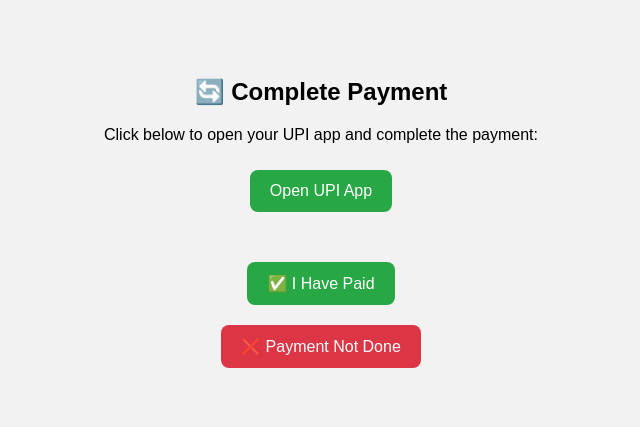
After one commit to amemitroofficial9/aditya_concert, a Flask app: page /pending in a window 1280 px wide. The commit adds this page. Shown: the top 427 px of the page, without its empty margins (319-959 px from the left). Run offline with Flask 3, Linux system fonts and the light colour scheme.

Commit message:
🎯 UPI flow with promo code and payment confirmation integrated

```diff
--- a/app.py
+++ b/app.py
@@ -42,66 +42,61 @@ def book():
 
     session['category'] = category
     session['amount'] = session['tickets'] * CATEGORY_PRICES[category]
-    session['promo'] = ''
-    session['discount'] = 0
-
     return redirect('/payment')
 
 @app.route('/payment', methods=['GET', 'POST'])
 def payment():
-    original_amount = session.get("amount", 0)
-    promo_code = request.form.get("promo_code", "").strip().lower()
-    apply_promo = request.form.get("apply_promo") == "yes"
-    method = request.form.get("payment_method")
+    if request.method == 'POST':
+        method = request.form.get("payment_method")
+        promo_code = request.form.get("promo_code", "").strip().lower()
+        user_upi_id = request.form.get("upi_id")
 
-    # If applying promo only
-    if apply_promo:
+        # Base amount
+        tickets = session.get("tickets", 1)
+        category = session.get("category")
+        base_amount = CATEGORY_PRICES.get(category, 0) * tickets
+
+        # Apply promo code
         if promo_code == "enjoy":
-            discount = int(original_amount * 0.10)
-            final_amount = original_amount - discount
-            session['promo'] = promo_code
-            session['discount'] = discount
-        elif promo_code:
+            amount = int(base_amount * 0.9)
+            session['promo'] = 'enjoy'
+            session['discount'] = base_amount - amount
+        else:
+            amount = base_amount
             session['promo'] = ''
             session['discount'] = 0
-            return render_template("payment.html", amount=original_amount, error="❌ Invalid promo code")
+            if promo_code != "":
+                return render_template("payment.html", amount=amount, error="❌ Invalid promo code")
+
+        session['amount'] = amount
+
+        if method in ["phonepe", "gpay"]:
+            if not user_upi_id:
+                return render_template("payment.html", amount=amount, error="Please enter your UPI ID.")
+
+            upi_url = f"upi://pay?pa={YOUR_UPI_ID}&pn={RECEIVER_NAME}&am={amount}&cu=INR"
+            session['upi_url'] = upi_url
+            return redirect('/pending')
+
+        elif method == "card":
+            if not request.form.get("card_number") or not request.form.get("expiry") or not request.form.get("cvv"):
+                return render_template("payment.html", amount=amount, error="Please fill in all card details.")
+            return redirect("/success")
+
+        elif method == "other":
+            if not request.form.get("other_option"):
+                return render_template("payment.html", amount=amount, error="Please select a valid payment option.")
+            return f"<h2>🔧 '{request.form.get('other_option')}' payment method coming soon. Please use UPI for now.</h2>"
+
         else:
-            session['promo'] = ''
-            session['discount'] = 0
-            final_amount = original_amount
+            return render_template("payment.html", amount=amount, error="Please select a payment method.")
+    else:
+        return render_template("payment.html", amount=session.get('amount', 0))
 
-        return render_template("payment.html", amount=session.get("amount", original_amount))
-
-    # Now confirm actual payment
-    discount = session.get("discount", 0)
-    amount = original_amount - discount
-    session['amount'] = amount
-
-    # UPI Payment
-    if method in ["phonepe", "gpay"]:
-        user_upi_id = request.form.get("upi_id")
-        if not user_upi_id:
-            return render_template("payment.html", amount=amount, error="Please enter your UPI ID.")
-        session['payer_upi'] = user_upi_id
-        upi_url = f"upi://pay?pa={YOUR_UPI_ID}&pn={RECEIVER_NAME}&am={amount}&cu=INR"
-        return redirect(upi_url)
-
-    # Card Payment
-    elif method == "card":
-        if not request.form.get("card_number") or not request.form.get("expiry") or not request.form.get("cvv"):
-            return render_template("payment.html", amount=amount, error="Please fill in all card details.")
-        return redirect("/success")
-
-    # Other Payment Method
-    elif method == "other":
-        if not request.form.get("other_option"):
-            return render_template("payment.html", amount=amount, error="Please select a valid payment option.")
-        return f"<h2>🔧 '{request.form.get('other_option')}' payment method coming soon. Please use UPI for now.</h2>"
-
-    elif method:
-        return render_template("payment.html", amount=amount, error="❌ Invalid payment method.")
-
-    return render_template("payment.html", amount=amount)
+@app.route('/pending')
+def pending():
+    upi_url = session.get('upi_url')
+    return render_template("pending.html", upi_url=upi_url)
 
 @app.route('/success')
 def success():
@@ -109,7 +104,6 @@ def success():
     tickets = session.get('tickets')
     category = session.get('category')
     amount = session.get('amount')
-    discount = session.get('discount', 0)
 
     qr_data = f"Name: {name}\nCategory: {category}\nTickets: {tickets}\nAmount: ₹{amount}"
     qr_img = qrcode.make(qr_data)
@@ -123,7 +117,6 @@ def success():
         tickets=tickets,
         category=category,
         amount=amount,
-        discount=discount,
         qr_code=qr_base64
     )
 
--- /dev/null
+++ b/templates/pending.html
@@ -0,0 +1,41 @@
+<!DOCTYPE html>
+<html lang="en">
+<head>
+  <meta charset="UTF-8">
+  <title>Complete Payment</title>
+  <style>
+    body {
+      font-family: Arial, sans-serif;
+      text-align: center;
+      background: #f2f2f2;
+      padding: 50px;
+    }
+    a.button, button {
+      padding: 12px 20px;
+      font-size: 16px;
+      background-color: #28a745;
+      color: white;
+      border: none;
+      border-radius: 8px;
+      margin: 10px;
+      text-decoration: none;
+      display: inline-block;
+    }
+    .button-secondary {
+      background-color: #dc3545;
+    }
+  </style>
+</head>
+<body>
+  <h2>🔄 Complete Payment</h2>
+  <p>Click below to open your UPI app and complete the payment:</p>
+  <a href="{{ upi_url }}" class="button">Open UPI App</a>
+
+  <form action="/success" method="get" style="margin-top: 30px;">
+    <button type="submit">✅ I Have Paid</button>
+  </form>
+  <form action="/payment" method="get">
+    <button type="submit" class="button-secondary">❌ Payment Not Done</button>
+  </form>
+</body>
+</html>
```
Also changed, not shown: templates/success.html (+21 -38 lines).
